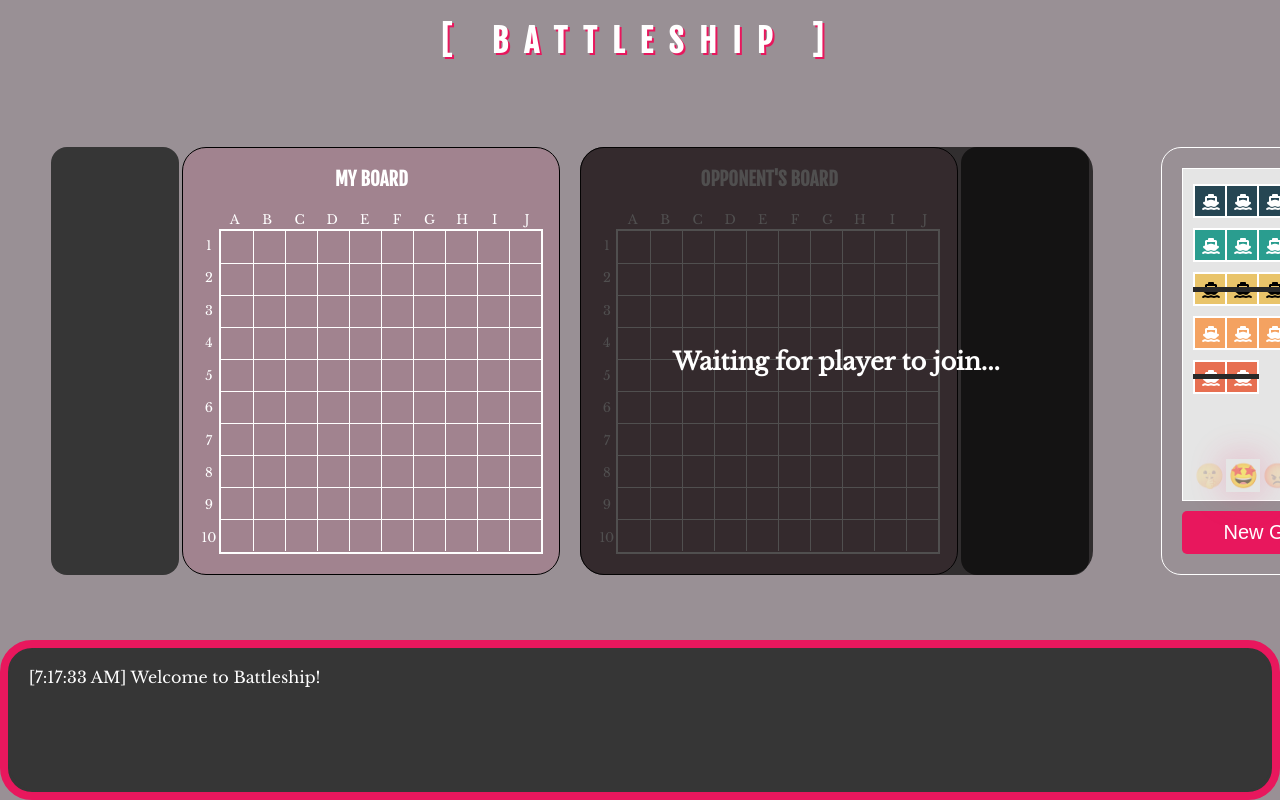
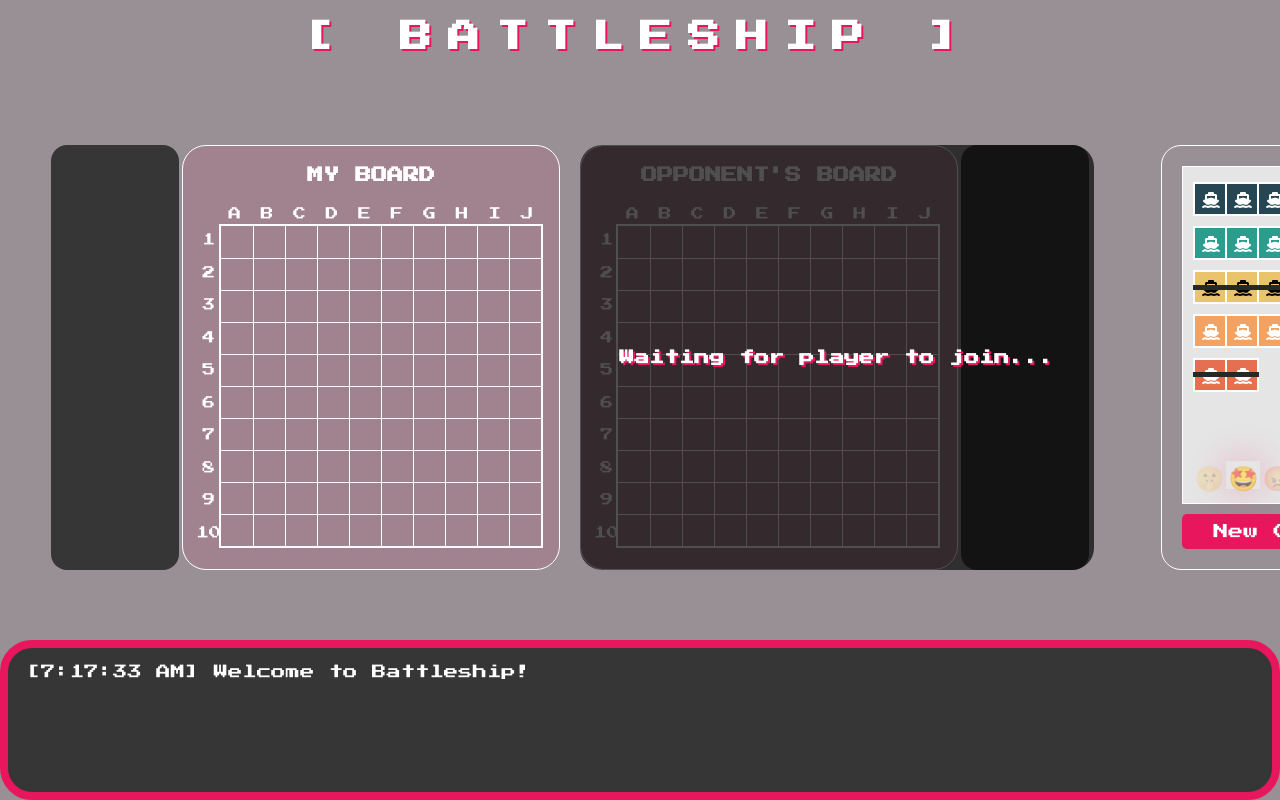
Before and after one commit to pittpt/battleship_netcentric, a React (Create React App) app in the folder frontend/: page /main in a window 1280 px wide. Shown: the top 800 px of the page. Built offline with nearby package versions, Linux system fonts and the light colour scheme; no server answers.

Commit message:
almost final

```diff
--- a/frontend/public/index.html
+++ b/frontend/public/index.html
@@ -4,7 +4,7 @@
     <meta charset="utf-8" />
     <meta name="viewport" content="width=device-width, initial-scale=1" />
     <link
-      href="https://fonts.googleapis.com/css2?family=Fjalla+One&family=Libre+Baskerville&display=swap"
+      href="https://fonts.googleapis.com/css2?family=Press+Start+2P&family=Press+Start+2P&display=swap"
       rel="stylesheet"
     />
     <link rel="icon" href="/favicon.png" type="image/png" />
--- a/frontend/src/components/Display/Board/Board.css
+++ b/frontend/src/components/Display/Board/Board.css
@@ -4,7 +4,7 @@
   text-align: center;
   z-index: 1;
     background-color: rgba(232,23,93,0.1);
-    border: 0.1em solid black;
+    border: 0.1em solid rgb(255, 255, 255);
 
 }
 
@@ -22,15 +22,18 @@
 .overlay {
   position: absolute;
   display: none;
-  width: calc(100% - 3em);
+  width: calc(100% - 4.7em);
   height: 100%;
   top: 0;
-  border-radius: 1.5em;
+  border-radius: 2.2em;
   background-color: rgba(6, 5, 5, 0.7);
   z-index: 2;
   align-items: center;
   justify-content: center;
   color: #ffffff;
+  font-size: 10px;
+  text-shadow: 2px 2px #E8175D;
+
 }
 
 .display .whole-board:first-child .overlay {
--- a/frontend/src/components/Display/Board/ShipList/ShipList.css
+++ b/frontend/src/components/Display/Board/ShipList/ShipList.css
@@ -2,20 +2,18 @@
   background-color: #363636;
   color: #ffffff;
   position: relative;
-  text-align:center;
+  text-align: center;
   min-width: 8em;
   display: flex;
   flex-direction: column;
-  justify-content:space-between;
-    margin: 0em 1.7em ;
-
+  justify-content: space-between;
+  margin: 0em 1.7em;
 }
 
 .ship-list > div > div {
   margin: 1.5em 0;
   display: flex;
   /* justify-content:space-evenly; */
-
 }
 
 .display .ship-list:first-child {
@@ -31,23 +29,25 @@
 }
 
 .ship-list button {
-       font-size: 15px;
+  font-family: "Press Start 2P";
+  font-size: 10px;
   font-weight: 400;
   color: white;
   border: none;
   border-radius: 5px;
   padding: 10px 15px;
-    background-color:#E8175D;
+  background-color: #e8175d;
 }
 
 .ship-list button.cancel {
-         font-size: 15px;
+  font-family: "Press Start 2P";
+  font-size: 10px;
   font-weight: 400;
   color: white;
   border: none;
   border-radius: 5px;
-    padding: 10px 20px ;
-    background-color:#E8175D;
+  padding: 10px 20px;
+  background-color: #e8175d;
 }
 
 .ship-list button:first-child {
@@ -55,6 +55,7 @@
 }
 
 .ship-name {
+  font-size: 0.8em;
   display: flex;
   width: 100%;
   justify-content: center;
@@ -64,7 +65,7 @@
 .label {
   width: 1em;
   height: 1em;
-  margin-right: 0.3em;
+  margin-right: 0.6em;
   border: 0.1em solid #fff;
 }
 
--- a/frontend/src/components/Display/Board/index.jsx
+++ b/frontend/src/components/Display/Board/index.jsx
@@ -23,7 +23,7 @@ const Board = ({ state }) => {
 
   const coordinate = (
     <div className={boardClass}>
-      <h3 style={{color : 'white'}}>{title}</h3>
+      <h4 style={{color : 'white'}}>{title}</h4>
       <Coordinate {...{ placedShips, clickTile, chosenTiles, shot, myBoard }} />
     </div>
   );
--- a/frontend/src/components/Display/Display.css
+++ b/frontend/src/components/Display/Display.css
@@ -1,6 +1,6 @@
-h1,
+h1,h4,
 h3 {
-  font-family: "Fjalla One";
+  font-family: "Press Start 2P";
   text-transform: uppercase;
 }
 
--- a/frontend/src/components/Log/Log.css
+++ b/frontend/src/components/Log/Log.css
@@ -13,5 +13,5 @@
   background-color: #363636;
   overflow-y: scroll;
   border-radius: 2em;
-
+  font-size: 0.9em;
 }
--- a/frontend/src/pages/join/style.css
+++ b/frontend/src/pages/join/style.css
@@ -45,7 +45,8 @@
 }
 
 .main-button {
-    font-size: 20px;
+    font-family: "Press Start 2P";
+    font-size: 15px;
     font-weight: 400;
     color: white;
     background-color: #e8175d;
--- a/frontend/src/pages/main/style.css
+++ b/frontend/src/pages/main/style.css
@@ -1,5 +1,5 @@
 body {
-  font-family: "Libre Baskerville";
+  font-family: "Press Start 2P";
   margin: 0;
   padding-top: 2em;
   /* width: 100vw; */
```
Lines whose indentation alone changed are shown as unchanged.
